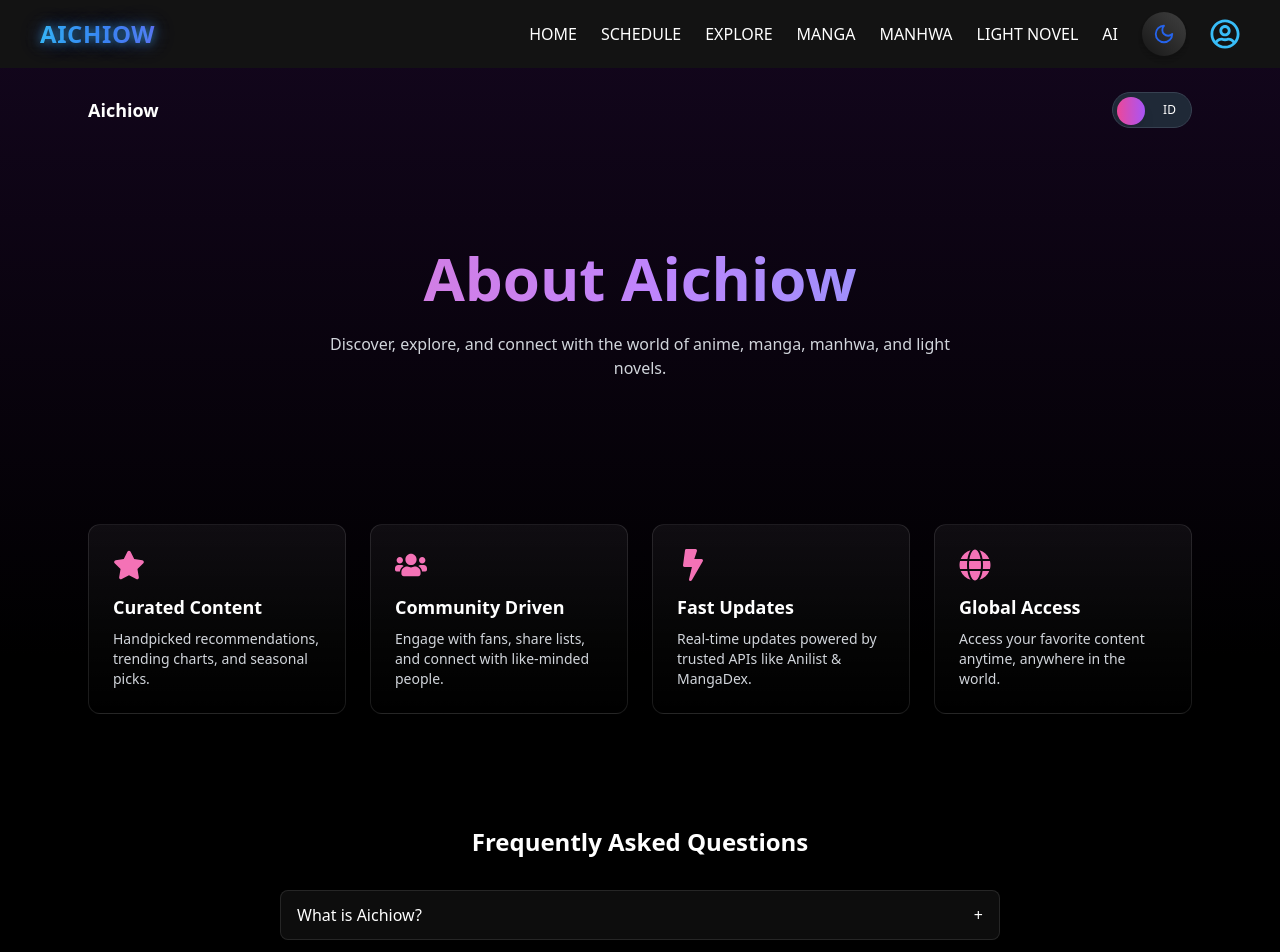
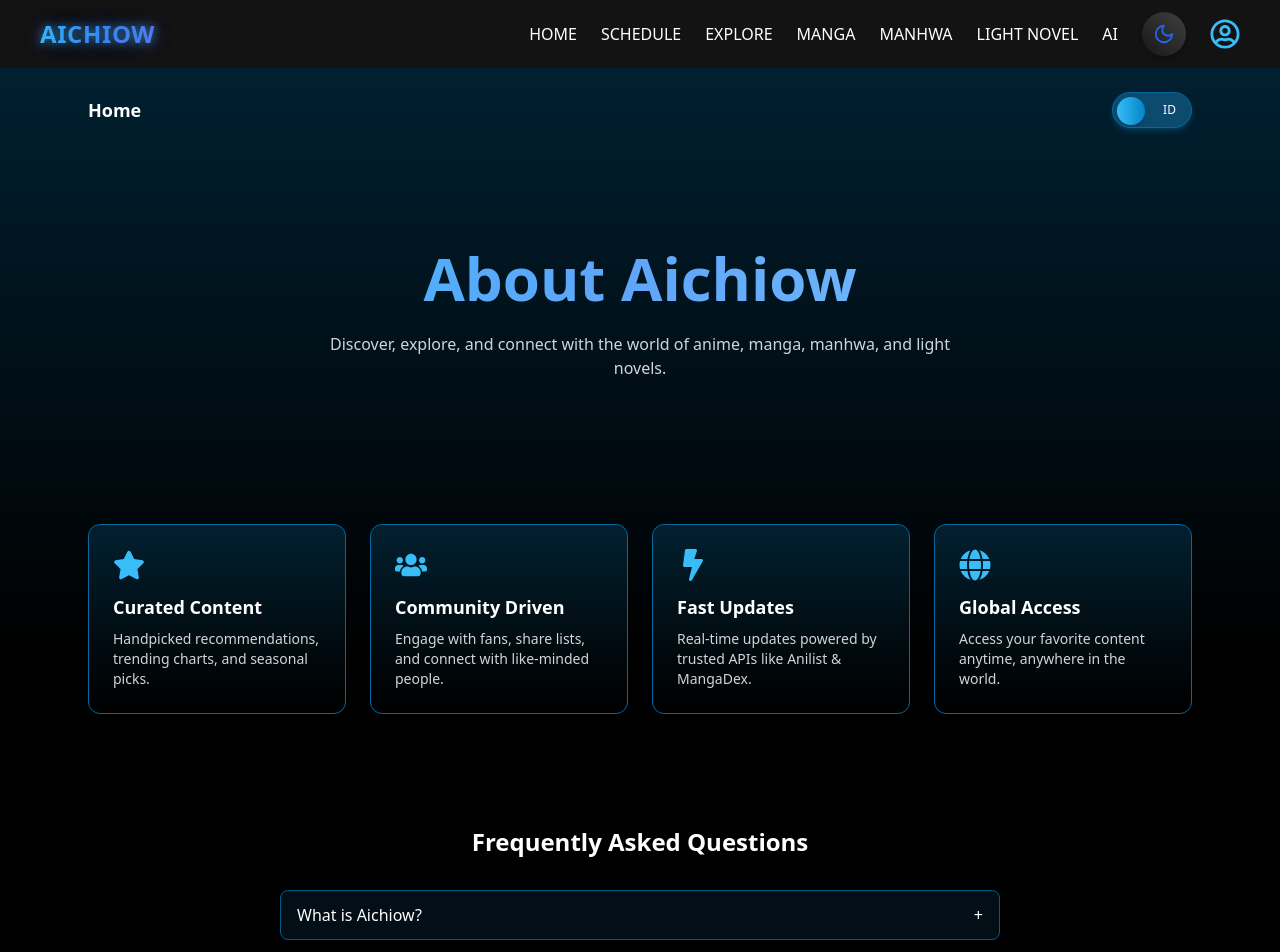
Before and after one commit to Takawell/Aichiow, a Next.js app: page /about in a window 1280 px wide. Shown: the top 952 px of the page. Built offline with nearby package versions, Linux system fonts and the light colour scheme; no server answers.

Commit message:
Update about

```diff
--- a/pages/about.tsx
+++ b/pages/about.tsx
@@ -53,22 +53,22 @@ export default function AboutPage() {
       </Head>
 
       <main className="relative min-h-screen bg-black text-white overflow-hidden">
-        <div className="absolute inset-0 bg-gradient-to-b from-purple-900/20 via-black to-black" />
+        <div className="absolute inset-0 bg-gradient-to-b from-sky-700/30 via-black to-black" />
         <div className="relative z-20 max-w-6xl mx-auto px-6 py-6 flex justify-between items-center">
-          <Link href="/home" className="font-bold text-lg">Aichiow</Link>
+          <Link href="/home" className="font-bold text-lg text-white">Home</Link>
           <motion.button
             onClick={() => setLang(lang === 'EN' ? 'ID' : 'EN')}
             whileTap={{ scale: 0.9 }}
-            className="relative w-20 h-9 flex items-center bg-gray-800 rounded-full px-1 cursor-pointer overflow-hidden border border-gray-700"
+            className="relative w-20 h-9 flex items-center bg-sky-900 rounded-full px-1 cursor-pointer overflow-hidden border border-sky-700 shadow-md shadow-sky-500/20"
           >
             <motion.div
               layout
-              className="absolute top-1 left-1 w-7 h-7 rounded-full bg-gradient-to-r from-pink-500 to-purple-500 shadow-lg"
+              className="absolute top-1 left-1 w-7 h-7 rounded-full bg-gradient-to-r from-sky-400 to-sky-600 shadow-lg"
               animate={{ x: lang === 'EN' ? 0 : 40 }}
               transition={{ type: 'spring', stiffness: 300, damping: 20 }}
             />
-            <span className="flex-1 text-center text-xs">EN</span>
-            <span className="flex-1 text-center text-xs">ID</span>
+            <span className="flex-1 text-center text-xs text-white">EN</span>
+            <span className="flex-1 text-center text-xs text-white">ID</span>
           </motion.button>
         </div>
 
@@ -77,7 +77,7 @@ export default function AboutPage() {
             initial={{ opacity: 0, y: -10 }}
             animate={{ opacity: 1, y: 0 }}
             transition={{ duration: 0.6 }}
-            className="text-4xl sm:text-6xl font-extrabold bg-clip-text text-transparent bg-gradient-to-r from-pink-400 via-purple-400 to-blue-400"
+            className="text-4xl sm:text-6xl font-extrabold bg-clip-text text-transparent bg-gradient-to-r from-sky-400 via-blue-400 to-sky-300"
           >
             {lang === 'EN' ? 'About Aichiow' : 'Tentang Aichiow'}
           </motion.h1>
@@ -130,28 +130,28 @@ export default function AboutPage() {
               viewport={{ once: true }}
               whileHover={{ scale: 1.05 }}
               transition={{ duration: 0.5, delay: i * 0.1 }}
-              className="p-6 bg-gradient-to-b from-white/5 to-transparent rounded-xl border border-white/10 hover:shadow-lg hover:shadow-pink-500/20"
+              className="p-6 bg-gradient-to-b from-sky-800/30 to-transparent rounded-xl border border-sky-700 hover:shadow-lg hover:shadow-sky-500/30"
             >
-              <div className="mb-3 text-pink-400">{f.icon}</div>
-              <h3 className="font-semibold text-lg mb-2">{f.title}</h3>
+              <div className="mb-3 text-sky-400">{f.icon}</div>
+              <h3 className="font-semibold text-lg mb-2 text-white">{f.title}</h3>
               <p className="text-sm text-gray-300">{f.desc}</p>
             </motion.div>
           ))}
         </section>
 
         <section className="relative z-10 max-w-3xl mx-auto px-6 py-16">
-          <h2 className="text-2xl font-bold text-center mb-8">
+          <h2 className="text-2xl font-bold text-center mb-8 text-white">
             {lang === 'EN' ? 'Frequently Asked Questions' : 'Pertanyaan Umum'}
           </h2>
           <div className="space-y-4">
             {faq[lang].map((f, i) => (
               <div
                 key={i}
-                className="rounded-lg bg-white/5 border border-white/10 overflow-hidden"
+                className="rounded-lg bg-sky-900/20 border border-sky-800 overflow-hidden"
               >
                 <button
                   onClick={() => toggleFAQ(i)}
-                  className="w-full flex justify-between items-center px-4 py-3 text-left font-medium hover:bg-white/10 transition"
+                  className="w-full flex justify-between items-center px-4 py-3 text-left font-medium text-white hover:bg-sky-800/30 transition"
                 >
                   <span>{f.q}</span>
                   <span>{openFAQ === i ? '-' : '+'}</span>
@@ -175,7 +175,7 @@ export default function AboutPage() {
         </section>
 
         <footer className="relative z-10 text-center text-sm text-gray-400 py-8">
-          <div className="h-px bg-gradient-to-r from-transparent via-gray-600 to-transparent mb-6" />
+          <div className="h-px bg-gradient-to-r from-transparent via-sky-600 to-transparent mb-6" />
           © {new Date().getFullYear()} Aichiow Plus. All rights reserved.
         </footer>
       </main>
```
